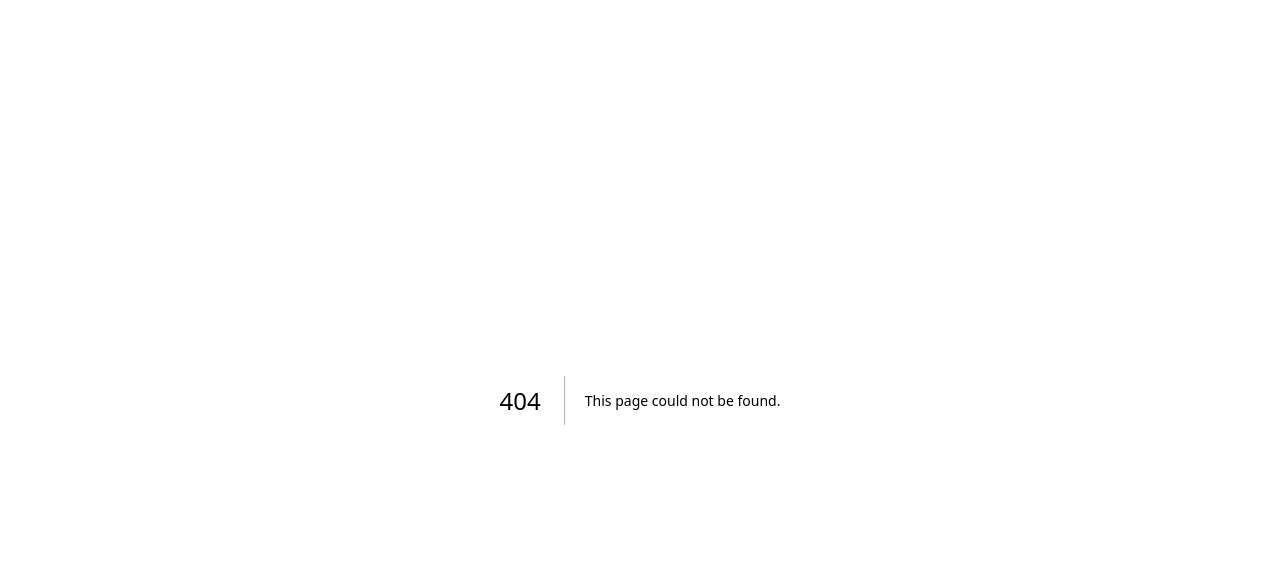
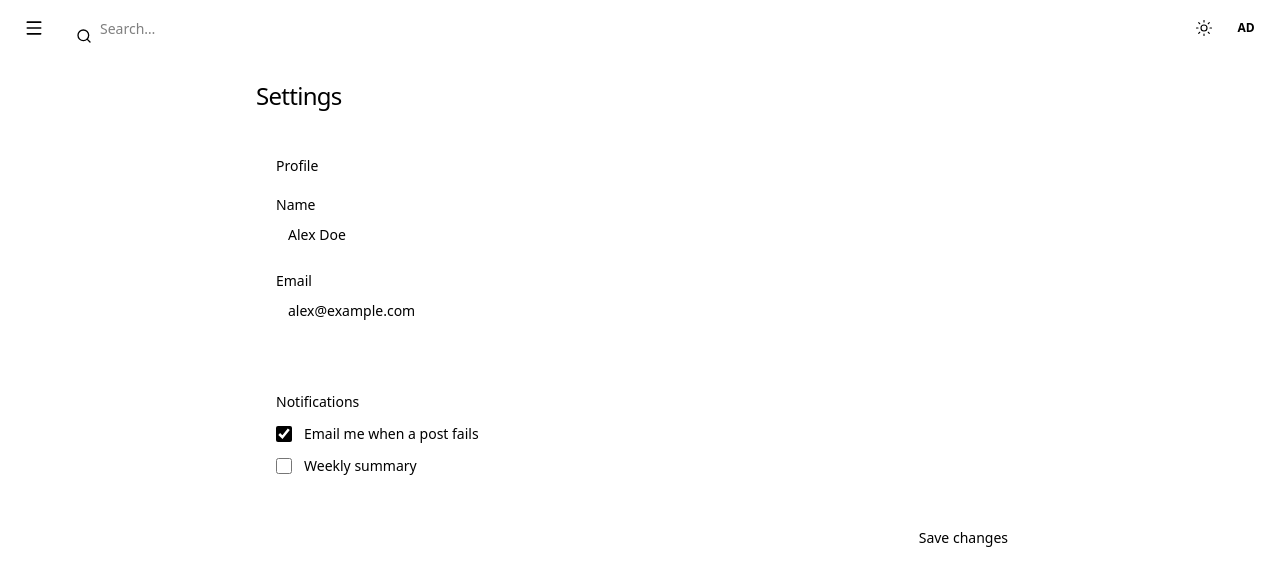
Before and after one commit to ttncode/marketplace-ui, a Next.js app: page /app/settings in a window 1280 px wide. Before the commit this address had no page. Shown: the top 586 px of the page. Built offline with nearby package versions, Linux system fonts and the light colour scheme.

Commit message:
feat(dashboard): add settings page

```diff
--- /dev/null
+++ b/src/app/(dashboard)/app/settings/page.tsx
@@ -0,0 +1,14 @@
+import type { Metadata } from "next";
+import { SettingsForm } from "@/components/blocks/settings-form";
+import { USER } from "@/content/dashboard";
+
+export const metadata: Metadata = { title: "Settings" };
+
+export default function SettingsPage() {
+  return (
+    <div className="mx-auto max-w-3xl space-y-6">
+      <h1 className="font-display text-2xl tracking-[-0.03em]">Settings</h1>
+      <SettingsForm user={USER} />
+    </div>
+  );
+}
--- /dev/null
+++ b/src/components/blocks/settings-form.tsx
@@ -0,0 +1,58 @@
+"use client";
+
+import { useState, type FormEvent } from "react";
+import { Button } from "@/components/ui/button";
+import { Input } from "@/components/ui/input";
+import type { DashboardUser } from "@/lib/types";
+
+const SIMULATED_REQUEST_MS = 900;
+const SAVED_VISIBLE_MS = 2000;
+
+const NOTIFICATIONS = [
+  { id: "notify-failed", label: "Email me when a post fails", defaultChecked: true },
+  { id: "notify-weekly", label: "Weekly summary", defaultChecked: false },
+] as const;
+
+export function SettingsForm({ user }: { readonly user: DashboardUser }) {
+  const [state, setState] = useState<"idle" | "saving" | "saved">("idle");
+
+  const onSubmit = (event: FormEvent<HTMLFormElement>) => {
+    event.preventDefault();
+    setState("saving");
+    window.setTimeout(() => {
+      setState("saved");
+      window.setTimeout(() => setState("idle"), SAVED_VISIBLE_MS);
+    }, SIMULATED_REQUEST_MS);
+  };
+
+  return (
+    <form onSubmit={onSubmit} className="space-y-6">
+      <section className="space-y-4 rounded-[var(--design-radius-lg)] border border-border bg-surface p-5">
+        <h2 className="text-sm font-medium text-ink">Profile</h2>
+        <div className="grid gap-4 sm:grid-cols-2">
+          <div className="space-y-2">
+            <label htmlFor="name" className="text-sm text-ink-secondary">Name</label>
+            <Input id="name" name="name" defaultValue={user.name} required />
+          </div>
+          <div className="space-y-2">
+            <label htmlFor="email" className="text-sm text-ink-secondary">Email</label>
+            <Input id="email" name="email" type="email" defaultValue={user.email} required />
+          </div>
+        </div>
+      </section>
+      <section className="space-y-3 rounded-[var(--design-radius-lg)] border border-border bg-surface p-5">
+        <h2 className="text-sm font-medium text-ink">Notifications</h2>
+        {NOTIFICATIONS.map((option) => (
+          <label key={option.id} className="flex items-center gap-3 text-sm text-ink">
+            <input type="checkbox" name={option.id} defaultChecked={option.defaultChecked} className="size-4 accent-current" />
+            {option.label}
+          </label>
+        ))}
+      </section>
+      <div className="flex items-center justify-end gap-3">
+        <span aria-live="polite" className="text-sm text-ink-muted">{state === "saved" ? "Saved" : ""}</span>
+        <Button type="submit" disabled={state === "saving"}>{state === "saving" ? "Saving…" : "Save changes"}</Button>
+      </div>
+    </form>
+  );
+}
--- a/src/site.config.ts
+++ b/src/site.config.ts
@@ -32,7 +32,7 @@ export const site: SiteConfig = {
     },
   ],
   headerActions: { secondary: { label: "Submit", href: "/submit" }, primary: { label: "Open app", href: "/app" } },
-  dashboardNav: [{ label: "Overview", href: "/app", icon: "home" }, { label: "Videos", href: "/app/videos", icon: "video" }, { label: "New video", href: "/app/videos/new", icon: "plus" }],
+  dashboardNav: [{ label: "Overview", href: "/app", icon: "home" }, { label: "Videos", href: "/app/videos", icon: "video" }, { label: "New video", href: "/app/videos/new", icon: "plus" }, { label: "Settings", href: "/app/settings", icon: "settings" }],
   footer: {
     description: "Acme Directory lists the best tools for your workflow.",
     columns: [
```
